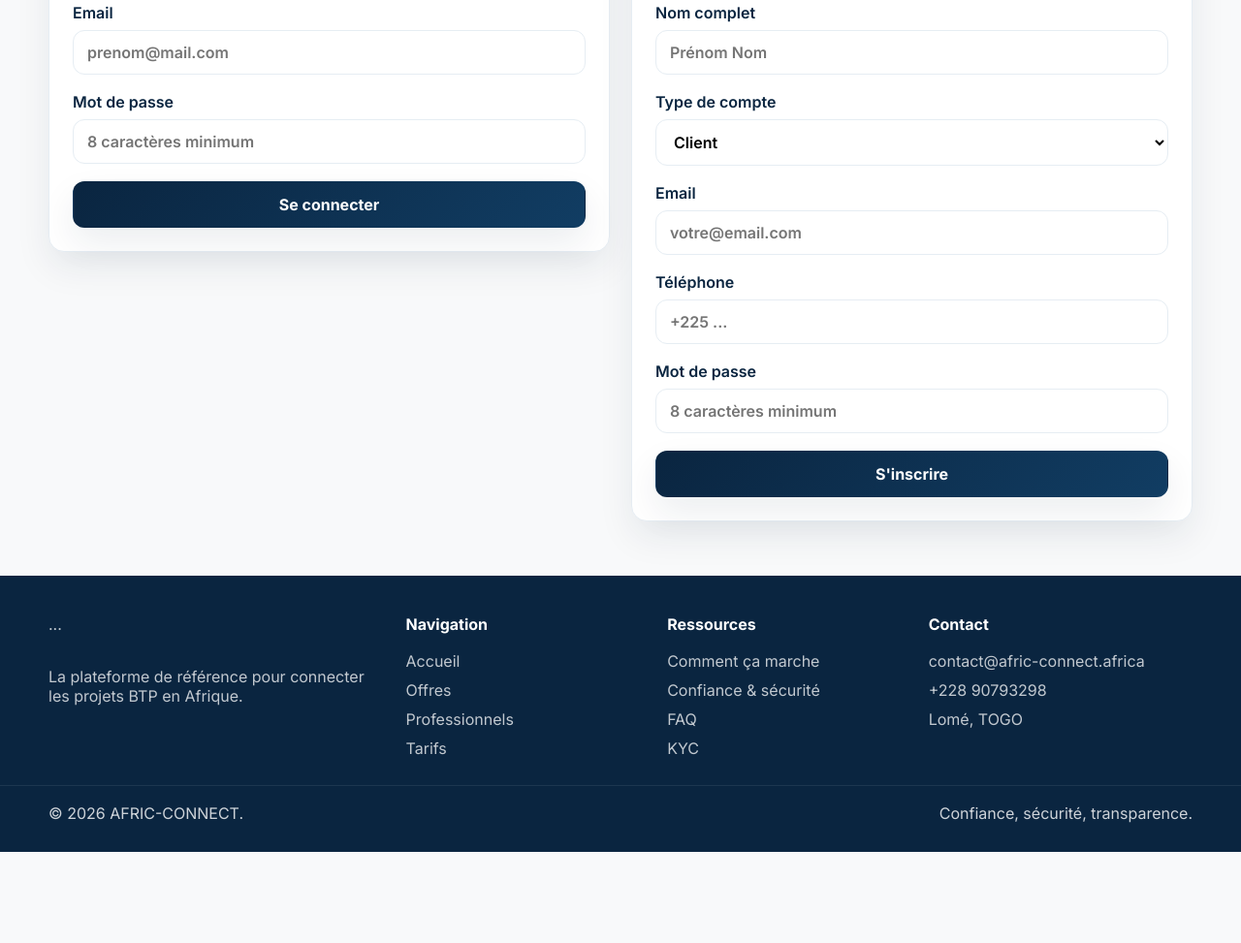
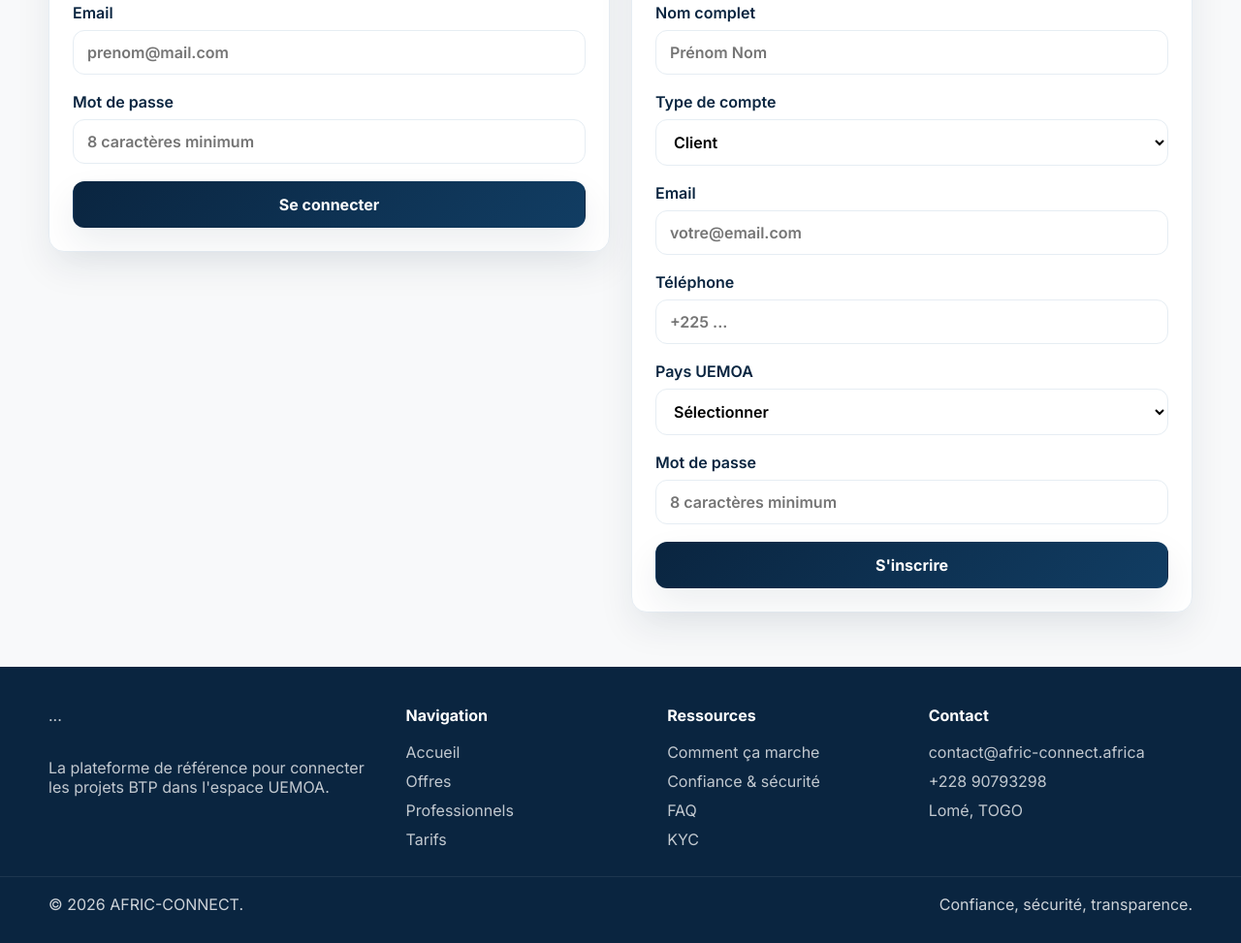
Before and after one commit to kolantech/afric-connect, a website: page projet BTP/auth.html in a window 1280 px wide. Shown: the part 262-1235 px from the top of the page at 97% size. Before the commit the page ends 1141 px from the top, so only its background shows below. Drawn offline with Linux system fonts and the light colour scheme.

Commit message:
Restrict platform to UEMOA countries

```diff
--- a/projet BTP/auth.html
+++ b/projet BTP/auth.html
@@ -41,6 +41,7 @@
             <label>Type de compte<select name="role"><option value="client">Client</option><option value="professional">Professionnel</option></select></label>
             <label>Email<input name="email" type="email" placeholder="votre@email.com" required /></label>
             <label>Téléphone<input name="phone" type="text" placeholder="+225 ..." /></label>
+            <label>Pays UEMOA<select name="country" required><option value="">Sélectionner</option><option>Bénin</option><option>Burkina Faso</option><option>Côte d'Ivoire</option><option>Guinée-Bissau</option><option>Mali</option><option>Niger</option><option>Sénégal</option><option>Togo</option></select></label>
             <label>Mot de passe<input name="password" type="password" placeholder="8 caractères minimum" minlength="8" required /></label>
             <button class="btn btn-primary">S'inscrire</button>
           </form>
@@ -50,7 +51,7 @@
 
     <footer class="site-footer">
       <div class="container footer-grid">
-        <div><a href="index.html" class="logo footer-logo">...</a><p>La plateforme de référence pour connecter les projets BTP en Afrique.</p></div>
+        <div><a href="index.html" class="logo footer-logo">...</a><p>La plateforme de référence pour connecter les projets BTP dans l'espace UEMOA.</p></div>
         <div><h4>Navigation</h4><ul><li><a href="index.html">Accueil</a></li><li><a href="offres.html">Offres</a></li><li><a href="professionnels.html">Professionnels</a></li><li><a href="tarifs.html">Tarifs</a></li></ul></div>
         <div><h4>Ressources</h4><ul><li><a href="comment-ca-marche.html">Comment ça marche</a></li><li><a href="confiance.html">Confiance & sécurité</a></li><li><a href="faq.html">FAQ</a></li><li><a href="kyc.html">KYC</a></li></ul></div>
         <div><h4>Contact</h4><ul><li>contact@afric-connect.africa</li><li>+228 90793298</li><li>Lomé, TOGO</li></ul></div>
```
